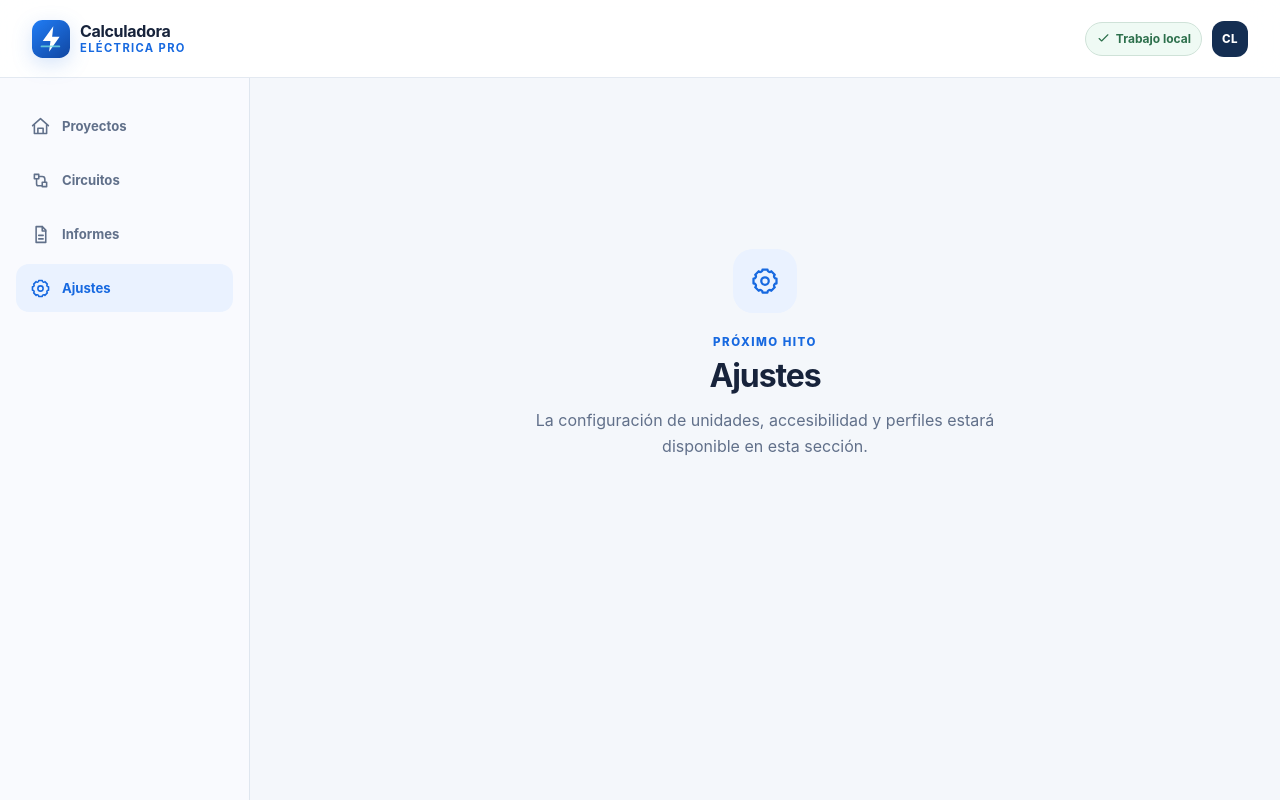
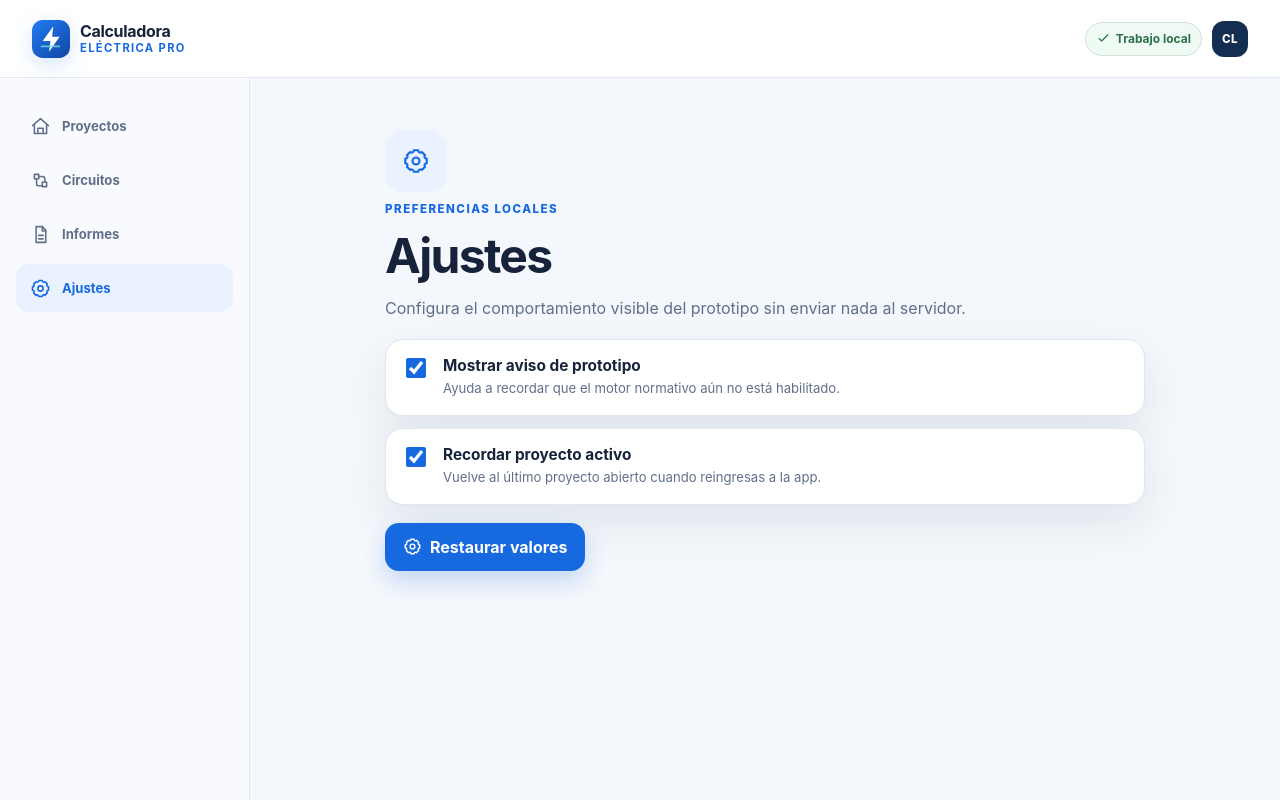
Before and after one commit to chrisloarryn/calculadora-electrica-pro, a React (Vite) app: page / in a window 1280 px wide. Both pictures are taken after a click on the button "Ajustes". Built offline with nearby package versions, Linux system fonts and the light colour scheme.

Commit message:
Enable settings tab

```diff
--- a/src/app/App.tsx
+++ b/src/app/App.tsx
@@ -3,13 +3,20 @@ import type { Section } from './navigation';
 import { AppShell } from '../components/templates/AppShell';
 import { ComingSoonPage } from '../pages/ComingSoonPage';
 import { ProjectsPage } from '../pages/ProjectsPage';
+import { SettingsPage } from '../pages/SettingsPage';
 
 export function App() {
   const [activeSection, setActiveSection] = useState<Section>('projects');
 
   return (
     <AppShell activeSection={activeSection} onSectionChange={setActiveSection}>
-      {activeSection === 'projects' ? <ProjectsPage /> : <ComingSoonPage section={activeSection} />}
+      {activeSection === 'projects' ? (
+        <ProjectsPage />
+      ) : activeSection === 'settings' ? (
+        <SettingsPage />
+      ) : (
+        <ComingSoonPage section={activeSection} />
+      )}
     </AppShell>
   );
 }
--- a/src/app/navigation.ts
+++ b/src/app/navigation.ts
@@ -31,7 +31,6 @@ export const sectionCopy: Record<
   },
   settings: {
     title: 'Ajustes',
-    description:
-      'La configuración de unidades, accesibilidad y perfiles estará disponible en esta sección.',
+    description: 'Preferencias locales y comportamiento visible del prototipo.',
   },
 };
--- /dev/null
+++ b/src/lib/preferences.ts
@@ -0,0 +1,59 @@
+const UI_PREFERENCES_KEY = 'cep-ui-preferences';
+const ACTIVE_PROJECT_KEY = 'cep-active-project-id';
+
+export interface UiPreferences {
+  showPrototypeNotice: boolean;
+  rememberActiveProject: boolean;
+}
+
+const defaultPreferences: UiPreferences = {
+  showPrototypeNotice: true,
+  rememberActiveProject: true,
+};
+
+function isRecord(value: unknown): value is Record<string, unknown> {
+  return typeof value === 'object' && value !== null;
+}
+
+export function loadUiPreferences(): UiPreferences {
+  try {
+    const raw = localStorage.getItem(UI_PREFERENCES_KEY);
+    if (!raw) {
+      return defaultPreferences;
+    }
+
+    const parsed: unknown = JSON.parse(raw);
+    if (!isRecord(parsed)) {
+      return defaultPreferences;
+    }
+
+    return {
+      showPrototypeNotice:
+        typeof parsed.showPrototypeNotice === 'boolean'
+          ? parsed.showPrototypeNotice
+          : defaultPreferences.showPrototypeNotice,
+      rememberActiveProject:
+        typeof parsed.rememberActiveProject === 'boolean'
+          ? parsed.rememberActiveProject
+          : defaultPreferences.rememberActiveProject,
+    };
+  } catch {
+    return defaultPreferences;
+  }
+}
+
+export function saveUiPreferences(preferences: UiPreferences): void {
+  localStorage.setItem(UI_PREFERENCES_KEY, JSON.stringify(preferences));
+}
+
+export function loadActiveProjectId(): string | null {
+  return localStorage.getItem(ACTIVE_PROJECT_KEY);
+}
+
+export function saveActiveProjectId(projectId: string | null): void {
+  if (projectId) {
+    localStorage.setItem(ACTIVE_PROJECT_KEY, projectId);
+  } else {
+    localStorage.removeItem(ACTIVE_PROJECT_KEY);
+  }
+}
--- a/src/pages/ProjectsPage.tsx
+++ b/src/pages/ProjectsPage.tsx
@@ -10,6 +10,11 @@ import { RecentProjects } from '../components/organisms/RecentProjects';
 import { PrototypeNotice } from '../components/molecules/PrototypeNotice';
 import { Toast } from '../components/molecules/Toast';
 import type { ProjectSummary } from '../components/molecules/ProjectCard';
+import {
+  loadActiveProjectId,
+  loadUiPreferences,
+  saveActiveProjectId,
+} from '../lib/preferences';
 
 const initialProjects: ProjectSummary[] = [
   {
@@ -27,7 +32,15 @@ export function ProjectsPage() {
   const [projects, setProjects] = useState<ProjectSummary[]>(initialProjects);
   const [isCreateOpen, setIsCreateOpen] = useState(false);
   const [openedProject, setOpenedProject] = useState<ProjectSummary | null>(null);
-  const [activeProjectId, setActiveProjectId] = useState<string | null>(initialProjects[0]?.id ?? null);
+  const [activeProjectId, setActiveProjectId] = useState<string | null>(() => {
+    const preferences = loadUiPreferences();
+    if (!preferences.rememberActiveProject) {
+      return initialProjects[0]?.id ?? null;
+    }
+
+    return loadActiveProjectId() ?? initialProjects[0]?.id ?? null;
+  });
+  const [showPrototypeNotice] = useState<boolean>(() => loadUiPreferences().showPrototypeNotice);
   const circuitCount = projects.reduce((total, project) => total + project.circuits, 0);
   const saveTimer = useRef<number | null>(null);
 
@@ -38,7 +51,9 @@ export function ProjectsPage() {
         if (!mounted) return;
         if (stored.length > 0) {
           setProjects(stored);
-          setActiveProjectId((current) => current ?? stored[0]?.id ?? null);
+          const preferences = loadUiPreferences();
+          const restoredId = preferences.rememberActiveProject ? loadActiveProjectId() : null;
+          setActiveProjectId(stored.find((project) => project.id === restoredId)?.id ?? stored[0]?.id ?? null);
         } else {
           // seed initial demo project into storage
           for (const p of initialProjects) {
@@ -83,7 +98,11 @@ export function ProjectsPage() {
 
   function deleteLocalProject(id: string) {
     setProjects((current) => current.filter((p) => p.id !== id));
-    setActiveProjectId((current) => (current === id ? null : current));
+    setActiveProjectId((current) => {
+      const next = current === id ? null : current;
+      saveActiveProjectId(next);
+      return next;
+    });
     setOpenedProject((current) => (current?.id === id ? null : current));
     void deleteProject(id).catch(() => undefined);
   }
@@ -155,13 +174,16 @@ export function ProjectsPage() {
         </label>
       </div>
 
-      <PrototypeNotice />
+      {showPrototypeNotice ? <PrototypeNotice /> : null}
       <MetricsSummary circuitCount={circuitCount} projectCount={projects.length} />
       <RecentProjects
         onCreate={() => setIsCreateOpen(true)}
         onOpen={(project) => {
           setOpenedProject(project);
           setActiveProjectId(project.id);
+          if (loadUiPreferences().rememberActiveProject) {
+            saveActiveProjectId(project.id);
+          }
         }}
         projects={projects}
         onDelete={deleteLocalProject}
--- /dev/null
+++ b/src/pages/SettingsPage.tsx
@@ -0,0 +1,77 @@
+import { useEffect, useState } from 'react';
+import { Button } from '../components/atoms/Button';
+import { Eyebrow } from '../components/atoms/Eyebrow';
+import { Icon } from '../components/atoms/Icon';
+import { loadUiPreferences, saveUiPreferences, type UiPreferences } from '../lib/preferences';
+
+export function SettingsPage() {
+  const [preferences, setPreferences] = useState<UiPreferences>(() => loadUiPreferences());
+
+  useEffect(() => {
+    saveUiPreferences(preferences);
+  }, [preferences]);
+
+  return (
+    <section className="settings-page" aria-labelledby="settings-title">
+      <div className="settings-page__hero">
+        <span className="settings-page__icon">
+          <Icon name="settings" size={28} />
+        </span>
+        <Eyebrow>Preferencias locales</Eyebrow>
+        <h1 id="settings-title">Ajustes</h1>
+        <p>Configura el comportamiento visible del prototipo sin enviar nada al servidor.</p>
+      </div>
+
+      <div className="settings-grid">
+        <label className="settings-card">
+          <input
+            checked={preferences.showPrototypeNotice}
+            onChange={(event) =>
+              setPreferences((current) => ({
+                ...current,
+                showPrototypeNotice: event.target.checked,
+              }))
+            }
+            type="checkbox"
+          />
+          <span>
+            <strong>Mostrar aviso de prototipo</strong>
+            <small>Ayuda a recordar que el motor normativo aún no está habilitado.</small>
+          </span>
+        </label>
+
+        <label className="settings-card">
+          <input
+            checked={preferences.rememberActiveProject}
+            onChange={(event) =>
+              setPreferences((current) => ({
+                ...current,
+                rememberActiveProject: event.target.checked,
+              }))
+            }
+            type="checkbox"
+          />
+          <span>
+            <strong>Recordar proyecto activo</strong>
+            <small>Vuelve al último proyecto abierto cuando reingresas a la app.</small>
+          </span>
+        </label>
+      </div>
+
+      <div className="settings-actions">
+        <Button
+          icon="settings"
+          onClick={() =>
+            setPreferences({
+              showPrototypeNotice: true,
+              rememberActiveProject: true,
+            })
+          }
+          type="button"
+        >
+          Restaurar valores
+        </Button>
+      </div>
+    </section>
+  );
+}
--- a/src/styles/index.css
+++ b/src/styles/index.css
@@ -666,6 +666,83 @@ input:focus-visible {
   line-height: 1.65;
 }
 
+.settings-page {
+  display: grid;
+  gap: 18px;
+  max-width: 760px;
+  margin: 0 auto;
+}
+
+.settings-page__hero {
+  display: grid;
+  gap: 10px;
+}
+
+.settings-page__icon {
+  display: grid;
+  width: 62px;
+  height: 62px;
+  border-radius: 18px;
+  place-items: center;
+  color: var(--blue);
+  background: var(--blue-soft);
+}
+
+.settings-page h1 {
+  margin: 0;
+  color: var(--ink);
+  font-size: clamp(2rem, 6vw, 3rem);
+  letter-spacing: -0.035em;
+}
+
+.settings-page p {
+  margin: 0;
+  color: var(--ink-soft);
+  line-height: 1.65;
+}
+
+.settings-grid {
+  display: grid;
+  gap: 12px;
+}
+
+.settings-card {
+  display: flex;
+  gap: 14px;
+  align-items: flex-start;
+  padding: 16px;
+  border: 1px solid var(--line);
+  border-radius: 18px;
+  background: var(--surface);
+  box-shadow: var(--shadow);
+}
+
+.settings-card input {
+  width: 20px;
+  height: 20px;
+  margin-top: 2px;
+  accent-color: var(--blue);
+}
+
+.settings-card strong {
+  display: block;
+  color: var(--ink);
+  font-size: 0.96rem;
+}
+
+.settings-card small {
+  display: block;
+  margin-top: 4px;
+  color: var(--ink-soft);
+  font-size: 0.82rem;
+  line-height: 1.5;
+}
+
+.settings-actions {
+  display: flex;
+  justify-content: flex-start;
+}
+
 .dialog-backdrop {
   position: fixed;
   z-index: 60;
```
